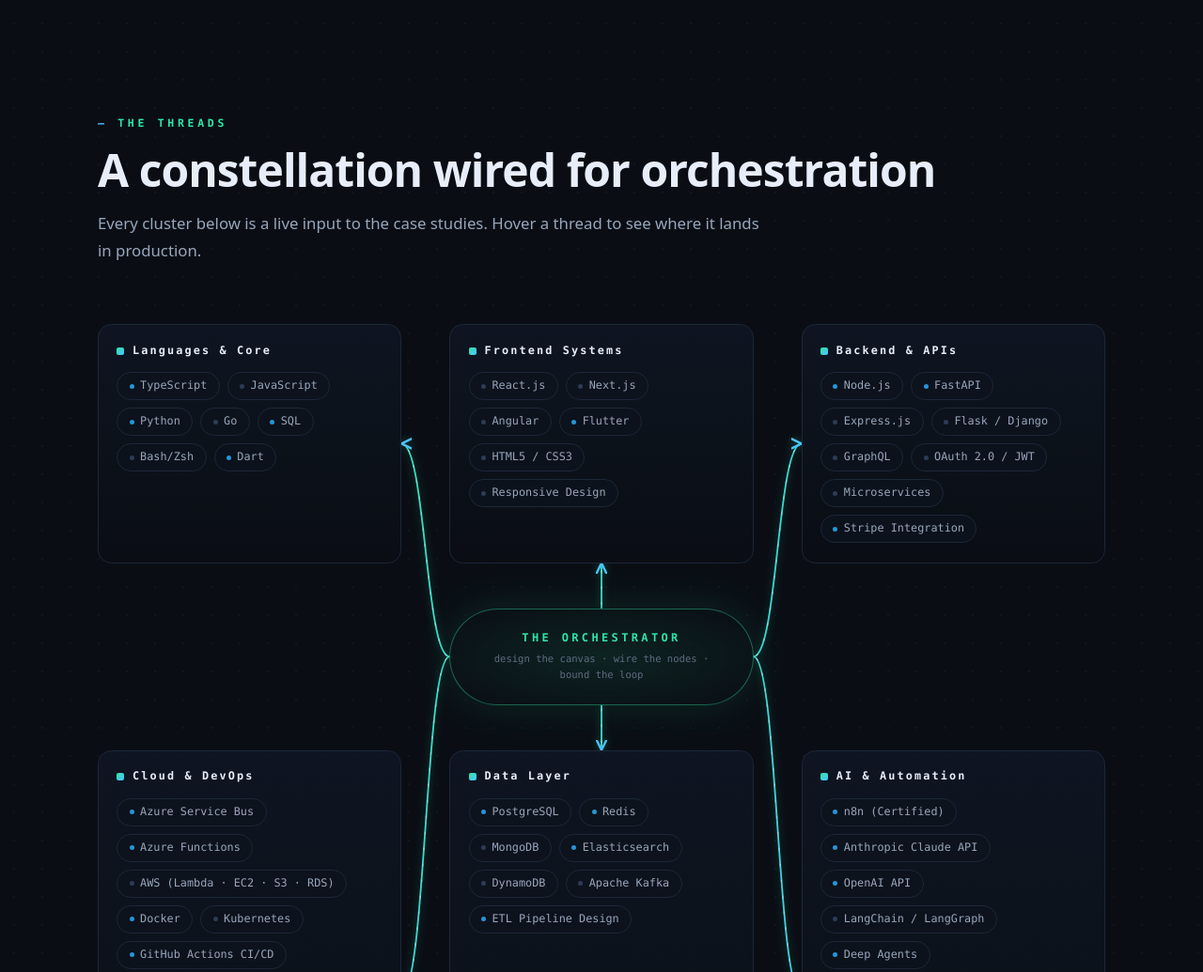
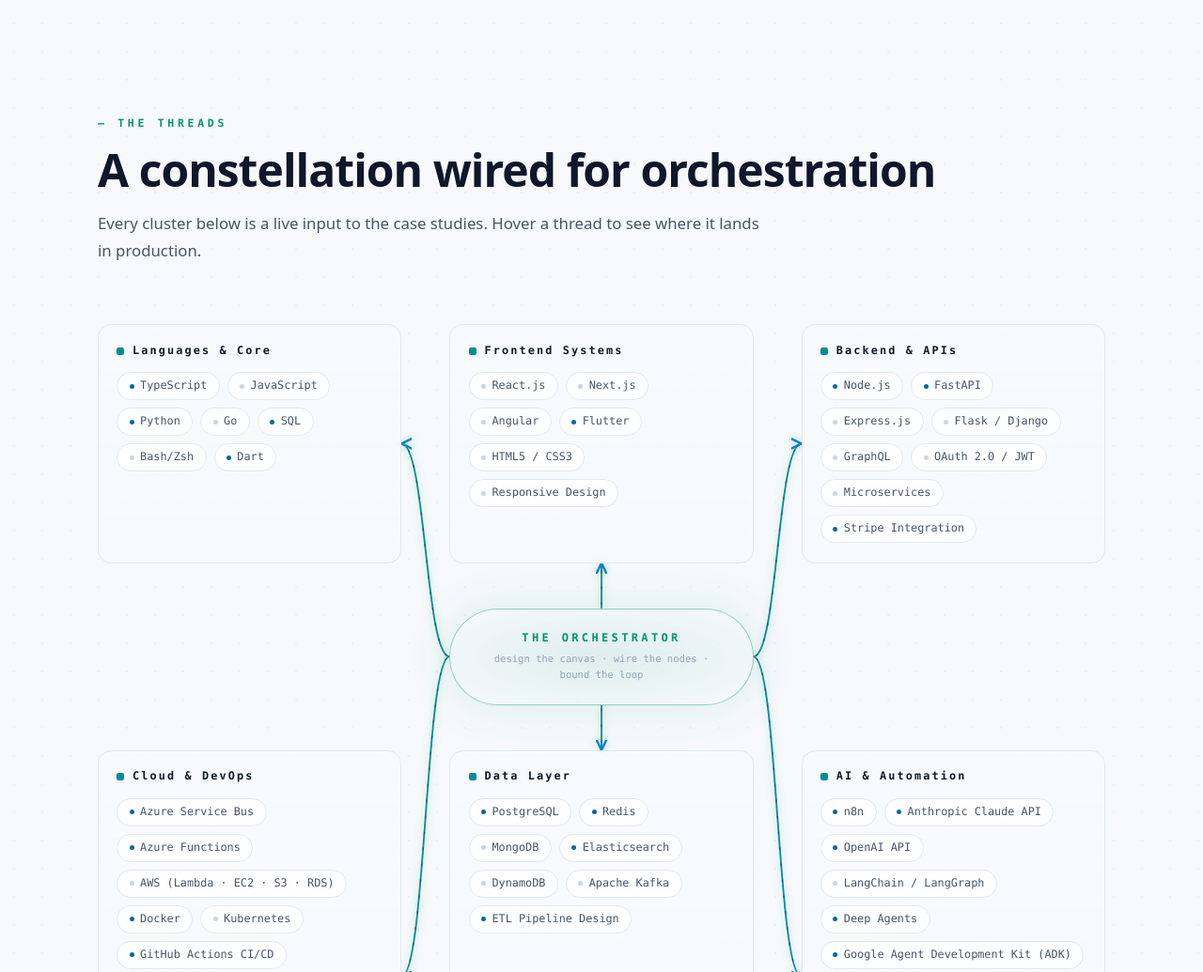
Before and after one commit to yashpatel-cv/patel-portfolio, an Astro site: page / in a window 1280 px wide. Shown: the part 1040-2075 px from the top of the page at 94% size. Built offline with nearby package versions, Linux system fonts and the light colour scheme; Astro itself is replaced by a stand-in of ours; animation ran at ten frames a second.

Commit message:
feat(portfolio): light/dark theme, de-emphasize n8n, Yantresh wordmark

```diff
--- a/src/content/content.json
+++ b/src/content/content.json
@@ -1,16 +1,16 @@
 {
   "meta": {
     "title": "Yash Patel — Full-Stack Developer · AI Orchestration & Automation",
-    "description": "Full-Stack Developer and n8n Certified Professional. I architect distributed data engines, autonomous AI operations pipelines, and bounded multi-agent systems. 1M+ products tracked, 300+ stores scraped, sub-100ms search at scale.",
-    "themeColor": "#0a0e14",
+    "description": "Full-Stack Developer specializing in AI agents and automation. I architect distributed data engines, autonomous AI operations pipelines, and bounded multi-agent systems. 1M+ products tracked, 300+ stores scraped, sub-100ms search at scale.",
+    "themeColor": "#f7f9fc",
     "language": "en",
     "author": "Yash Patel",
-    "keywords": ["Full-Stack Developer", "AI Orchestration", "AI Agents", "Multi-Agent Systems", "LangGraph", "Google Agent Development Kit", "Hugging Face Agents", "n8n Certified Professional", "Automation Engineer", "Distributed Systems", "LLM Pipelines", "TypeScript", "Python"]
+    "keywords": ["Full-Stack Developer", "AI Orchestration", "AI Agents", "Multi-Agent Systems", "LangGraph", "Google Agent Development Kit", "Hugging Face Agents", "Automation Engineer", "Distributed Systems", "LLM Pipelines", "TypeScript", "Python"]
   },
   "brand": {
     "mark": "YP",
-    "wordmark": "yash.patel",
-    "tagline": "yantresh — the holder of threads"
+    "wordmark": "Yantresh",
+    "tagline": "the holder of threads"
   },
   "nav": {
     "ariaLabel": "Primary navigation",
@@ -25,7 +25,7 @@
   },
   "hero": {
     "status": "Available for AI infrastructure & automation engineering",
-    "kicker": "n8n CERTIFIED PROFESSIONAL · 4+ YEARS SHIPPING TO PRODUCTION",
+    "kicker": "AI AGENTS & AUTOMATION ENGINEER · 4+ YEARS SHIPPING TO PRODUCTION",
     "name": "Yash Patel",
     "role": "Full-Stack Developer · AI Orchestration Engineer",
     "headline": {
@@ -43,7 +43,7 @@
       "title": "amatya@yantresh:~",
       "lines": [
         { "cmd": "whoami", "out": "yash.patel — full-stack dev · ai orchestration · data at scale" },
-        { "cmd": "n8n certs --verify", "out": "✓ n8n Certified Professional" },
+        { "cmd": "certs --list", "out": "✓ Hugging Face AI Agents · Google ADK · LangGraph Deep Agents" },
         { "cmd": "uptime --career", "out": "4+ yrs · 1M+ products tracked · 300+ stores · 30K+ app installs" },
         { "cmd": "./yantresh --status", "out": "ACTIVE DEV → AI Workforce OS · Phase 0: prove the loop" }
       ]
@@ -145,7 +145,7 @@
         "title": "AI & Automation",
         "position": { "col": 3, "row": 3 },
         "items": [
-          { "name": "n8n (Certified)", "links": ["synapse"] },
+          { "name": "n8n", "links": ["synapse"] },
           { "name": "Anthropic Claude API", "links": ["synapse", "yantresh"] },
           { "name": "OpenAI API", "links": ["synapse", "yantresh"] },
           { "name": "LangChain / LangGraph" },
@@ -419,10 +419,10 @@
       { "credential": "Computer Engineering (Diploma)", "school": "Government Polytechnic Gandhinagar, India", "period": "2016 — 2019" }
     ],
     "certifications": [
-      { "name": "n8n Certified Professional", "issuer": "n8n.io", "note": "credential available on request" },
       { "name": "AI Agents Course — Certificate of Fundamentals of Agents", "issuer": "Hugging Face", "note": "credential available on request" },
       { "name": "Build Agents with Agent Development Kit (ADK)", "issuer": "Google Cloud Skills Boost", "note": "credential available on request" },
-      { "name": "Deep Agents with LangGraph", "issuer": "LangChain Academy", "note": "credential available on request" }
+      { "name": "Deep Agents with LangGraph", "issuer": "LangChain Academy", "note": "credential available on request" },
+      { "name": "n8n Certified Professional", "issuer": "n8n.io", "note": "credential available on request" }
     ]
   },
   "contact": {
--- a/src/layouts/Base.astro
+++ b/src/layouts/Base.astro
@@ -33,7 +33,7 @@ const schema = JSON.stringify({
       knowsAbout: meta.keywords,
       hasCredential: {
         '@type': 'EducationalOccupationalCredential',
-        name: 'n8n Certified Professional',
+        name: 'Hugging Face AI Agents Course — Certificate of Fundamentals of Agents',
       },
     },
     {
@@ -61,6 +61,16 @@ const schema = JSON.stringify({
   <head>
     <meta charset="utf-8" />
     <meta name="viewport" content="width=device-width, initial-scale=1" />
+    {/* Set theme before paint to avoid a flash. Light is the default. */}
+    <script is:inline>
+      (function () {
+        try {
+          if (localStorage.getItem('theme') === 'dark') {
+            document.documentElement.setAttribute('data-theme', 'dark');
+          }
+        } catch (e) {}
+      })();
+    </script>
     <title>{meta.title}</title>
     <meta name="description" content={meta.description} />
     <meta name="author" content={meta.author} />
@@ -98,6 +108,7 @@ const schema = JSON.stringify({
     <script>
       import '../scripts/threads';
       import '../scripts/palette';
+      import '../scripts/theme';
     </script>
   </body>
 </html>
--- /dev/null
+++ b/src/scripts/theme.ts
@@ -0,0 +1,45 @@
+/**
+ * Theme toggle — light is the default; dark is opt-in and persisted.
+ * The no-flash inline script in Base.astro sets the initial attribute
+ * before paint; this module wires the toggle buttons and keeps the
+ * theme-color meta in sync.
+ */
+const STORAGE_KEY = 'theme';
+const root = document.documentElement;
+
+const META_COLOR: Record<'light' | 'dark', string> = {
+  light: '#f7f9fc',
+  dark: '#0a0e14',
+};
+
+function currentTheme(): 'light' | 'dark' {
+  return root.getAttribute('data-theme') === 'dark' ? 'dark' : 'light';
+}
+
+function apply(theme: 'light' | 'dark'): void {
+  if (theme === 'dark') root.setAttribute('data-theme', 'dark');
+  else root.removeAttribute('data-theme');
+
+  document
+    .querySelector('meta[name="theme-color"]')
+    ?.setAttribute('content', META_COLOR[theme]);
+
+  document.querySelectorAll<HTMLButtonElement>('[data-theme-toggle]').forEach((btn) => {
+    btn.setAttribute('aria-pressed', String(theme === 'dark'));
+    btn.setAttribute('aria-label', theme === 'dark' ? 'Switch to light theme' : 'Switch to dark theme');
+  });
+}
+
+apply(currentTheme());
+
+document.querySelectorAll<HTMLButtonElement>('[data-theme-toggle]').forEach((btn) => {
+  btn.addEventListener('click', () => {
+    const next = currentTheme() === 'dark' ? 'light' : 'dark';
+    try {
+      localStorage.setItem(STORAGE_KEY, next);
+    } catch {
+      /* storage unavailable — toggle still works for the session */
+    }
+    apply(next);
+  });
+});
--- a/src/styles/global.css
+++ b/src/styles/global.css
@@ -8,20 +8,20 @@
 @import '@fontsource/jetbrains-mono/600.css';
 
 @theme {
-  --color-void: #060810;
-  --color-bg: #0a0e14;
-  --color-panel: #0d131d;
-  --color-panel-2: #101826;
-  --color-line: #1c2738;
-  --color-line-bright: #2d3c55;
-  --color-ink: #e8eef9;
-  --color-ink-dim: #98a6bc;
-  --color-ink-faint: #5f6c81;
-  --color-emerald: #2ee6a8;
-  --color-emerald-dim: #17b683;
-  --color-azure: #4cc3ff;
-  --color-azure-dim: #2496d8;
-  --color-amber: #f5b950;
+  --color-void: rgb(var(--void-rgb));
+  --color-bg: rgb(var(--bg-rgb));
+  --color-panel: rgb(var(--panel-rgb));
+  --color-panel-2: rgb(var(--panel-2-rgb));
+  --color-line: rgb(var(--line-rgb));
+  --color-line-bright: rgb(var(--line-bright-rgb));
+  --color-ink: rgb(var(--ink-rgb));
+  --color-ink-dim: rgb(var(--ink-dim-rgb));
+  --color-ink-faint: rgb(var(--ink-faint-rgb));
+  --color-emerald: rgb(var(--emerald-rgb));
+  --color-emerald-dim: rgb(var(--emerald-dim-rgb));
+  --color-azure: rgb(var(--azure-rgb));
+  --color-azure-dim: rgb(var(--azure-dim-rgb));
+  --color-amber: rgb(var(--amber-rgb));
 
   --font-sans: 'Space Grotesk Variable', 'Space Grotesk', ui-sans-serif, system-ui, sans-serif;
   --font-mono: 'JetBrains Mono', ui-monospace, SFMono-Regular, Menlo, monospace;
@@ -30,6 +30,47 @@
      scroll reveals; use var(--ease-out) for new interactive transitions
      instead of the generic `ease` keyword, for one consistent feel. */
   --ease-out: cubic-bezier(0.22, 0.8, 0.3, 1);
+}
+
+/* ------------------------------------------------------------------
+   Theme tokens — light is the default; [data-theme="dark"] flips
+   surfaces + ink. Brand accents deepen in light for legible contrast.
+   ------------------------------------------------------------------ */
+:root {
+  color-scheme: light;
+  --void-rgb: 255 255 255;
+  --bg-rgb: 247 249 252;
+  --panel-rgb: 255 255 255;
+  --panel-2-rgb: 248 250 253;
+  --line-rgb: 226 232 240;
+  --line-bright-rgb: 203 213 225;
+  --ink-rgb: 15 23 42;
+  --ink-dim-rgb: 71 85 105;
+  --ink-faint-rgb: 148 163 184;
+  --shadow-rgb: 15 23 42;
+  --emerald-rgb: 5 150 105;
+  --emerald-dim-rgb: 4 120 87;
+  --azure-rgb: 2 132 199;
+  --azure-dim-rgb: 3 105 161;
+  --amber-rgb: 217 119 6;
+}
+:root[data-theme="dark"] {
+  color-scheme: dark;
+  --void-rgb: 6 8 16;
+  --bg-rgb: 10 14 20;
+  --panel-rgb: 13 19 29;
+  --panel-2-rgb: 16 24 38;
+  --line-rgb: 28 39 56;
+  --line-bright-rgb: 45 60 85;
+  --ink-rgb: 232 238 249;
+  --ink-dim-rgb: 152 166 188;
+  --ink-faint-rgb: 95 108 129;
+  --shadow-rgb: 0 0 0;
+  --emerald-rgb: 46 230 168;
+  --emerald-dim-rgb: 23 182 131;
+  --azure-rgb: 76 195 255;
+  --azure-dim-rgb: 36 150 216;
+  --amber-rgb: 245 185 80;
 }
 
 /* ------------------------------------------------------------------
@@ -48,12 +89,12 @@
     -webkit-font-smoothing: antialiased;
     overflow-x: hidden;
     /* blueprint dot-grid: the canvas every node sits on */
-    background-image: radial-gradient(circle, rgb(76 195 255 / 0.05) 1px, transparent 1px);
+    background-image: radial-gradient(circle, rgb(var(--azure-rgb) / 0.05) 1px, transparent 1px);
     background-size: 30px 30px;
   }
 
   ::selection {
-    background: rgb(46 230 168 / 0.25);
+    background: rgb(var(--emerald-rgb) / 0.25);
     color: var(--color-ink);
   }
 
@@ -174,17 +215,17 @@
   .btn-primary {
     background: linear-gradient(135deg, var(--color-emerald), #1ed3c2);
     color: #04241a;
-    box-shadow: 0 0 24px rgb(46 230 168 / 0.25);
+    box-shadow: 0 0 24px rgb(var(--emerald-rgb) / 0.25);
   }
   .btn-primary:hover {
-    box-shadow: 0 0 38px rgb(46 230 168 / 0.45);
+    box-shadow: 0 0 38px rgb(var(--emerald-rgb) / 0.45);
     transform: translateY(-1px);
   }
 
   .btn-ghost {
     border: 1px solid var(--color-line-bright);
     color: var(--color-ink-dim);
-    background: rgb(16 24 38 / 0.5);
+    background: rgb(var(--panel-2-rgb) / 0.5);
   }
   .btn-ghost:hover {
     border-color: var(--color-azure);
@@ -197,7 +238,7 @@
     gap: 0.4rem;
     border: 1px solid var(--color-line);
     border-radius: 999px;
-    background: rgb(13 19 29 / 0.85);
+    background: rgb(var(--panel-rgb) / 0.85);
     padding: 0.32rem 0.78rem;
     font-family: var(--font-mono);
     font-size: 0.74rem;
@@ -227,7 +268,7 @@
   .chip[data-links].active {
     border-color: var(--color-emerald);
     color: var(--color-emerald);
-    box-shadow: 0 0 16px rgb(46 230 168 / 0.18);
+    box-shadow: 0 0 16px rgb(var(--emerald-rgb) / 0.18);
   }
   .chip[data-links]:hover::before,
   .chip[data-links].active::before {
@@ -255,13 +296,13 @@
   }
   .status-live {
     color: var(--color-emerald);
-    border: 1px solid rgb(46 230 168 / 0.35);
-    background: rgb(46 230 168 / 0.08);
+    border: 1px solid rgb(var(--emerald-rgb) / 0.35);
+    background: rgb(var(--emerald-rgb) / 0.08);
   }
   .status-dev {
     color: var(--color-amber);
-    border: 1px solid rgb(245 185 80 / 0.35);
-    background: rgb(245 185 80 / 0.08);
+    border: 1px solid rgb(var(--amber-rgb) / 0.35);
+    background: rgb(var(--amber-rgb) / 0.08);
   }
 
   @keyframes pulse-dot {
@@ -287,7 +328,7 @@
     top: 0;
     z-index: 50;
     border-bottom: 1px solid transparent;
-    background: rgb(6 8 16 / 0.72);
+    background: rgb(var(--void-rgb) / 0.72);
     backdrop-filter: blur(14px);
     -webkit-backdrop-filter: blur(14px);
     transition: border-color 0.3s ease;
@@ -346,6 +387,38 @@
   }
   .nav-link[aria-current='true'] {
     color: var(--color-emerald);
+  }
+
+  .theme-toggle {
+    display: inline-flex;
+    align-items: center;
+    justify-content: center;
+    width: 2.1rem;
+    height: 2.1rem;
+    border-radius: 0.55rem;
+    border: 1px solid var(--color-line);
+    background: transparent;
+    color: var(--color-ink-dim);
+    cursor: pointer;
+    transition:
+      color 0.18s var(--ease-out),
+      border-color 0.18s var(--ease-out),
+      background-color 0.18s var(--ease-out);
+  }
+  .theme-toggle:hover {
+    color: var(--color-emerald);
+    border-color: var(--color-line-bright);
+    background: rgb(var(--emerald-rgb) / 0.06);
+  }
+  /* Light shows the moon (click → dark); dark shows the sun (click → light). */
+  .theme-toggle .icon-sun {
+    display: none;
+  }
+  [data-theme='dark'] .theme-toggle .icon-moon {
+    display: none;
+  }
+  [data-theme='dark'] .theme-toggle .icon-sun {
+    display: block;
   }
 
   .nav-toggle {
@@ -435,14 +508,14 @@
     right: -8%;
     width: 34rem;
     height: 34rem;
-    background: rgb(46 230 168 / 0.09);
+    background: rgb(var(--emerald-rgb) / 0.09);
   }
   .hero-glow.azure {
     bottom: -18%;
     left: -10%;
     width: 30rem;
     height: 30rem;
-    background: rgb(76 195 255 / 0.09);
+    background: rgb(var(--azure-rgb) / 0.09);
   }
 
   /* Name is the focal point — big, solid, instantly legible to any reader. */
@@ -500,8 +573,8 @@
   .term {
     border: 1px solid var(--color-line);
     border-radius: 0.9rem;
-    background: linear-gradient(180deg, rgb(13 19 29 / 0.92), rgb(8 11 18 / 0.92));
-    box-shadow: 0 24px 60px rgb(0 0 0 / 0.45), 0 0 0 1px rgb(46 230 168 / 0.04);
+    background: linear-gradient(180deg, rgb(var(--panel-rgb) / 0.92), rgb(var(--void-rgb) / 0.92));
+    box-shadow: 0 24px 60px rgb(var(--shadow-rgb) / 0.45), 0 0 0 1px rgb(var(--emerald-rgb) / 0.04);
     overflow: hidden;
   }
   .term-bar {
@@ -509,7 +582,7 @@
     align-items: center;
     gap: 0.5rem;
     border-bottom: 1px solid var(--color-line);
-    background: rgb(16 24 38 / 0.6);
+    background: rgb(var(--panel-2-rgb) / 0.6);
     padding: 0.65rem 1rem;
   }
   .term-bar .dot {
@@ -573,7 +646,7 @@
   .metric {
     border: 1px solid var(--color-line);
     border-radius: 0.8rem;
-    background: rgb(13 19 29 / 0.6);
+    background: rgb(var(--panel-rgb) / 0.6);
     padding: 1.1rem 1.2rem;
     transition: border-color 0.2s var(--ease-out), transform 0.2s var(--ease-out);
   }
@@ -652,7 +725,7 @@
     border-radius: 0.7rem;
     background: linear-gradient(180deg, var(--color-panel-2), var(--color-panel));
     padding: 0.85rem 1rem 0.9rem;
-    box-shadow: 0 10px 30px rgb(0 0 0 / 0.35);
+    box-shadow: 0 10px 30px rgb(var(--shadow-rgb) / 0.35);
     transition: border-color 0.25s ease, box-shadow 0.25s ease;
   }
   /* n8n-style ports on either side of every node */
@@ -682,7 +755,7 @@
   .flow.on .flow-node::before,
   .flow.on .flow-node::after {
     border-color: var(--node-accent, var(--color-azure));
-    box-shadow: 0 0 10px rgb(76 195 255 / 0.35);
+    box-shadow: 0 0 10px rgb(var(--azure-rgb) / 0.35);
   }
 
   .flow-node .flow-kind {
@@ -729,7 +802,7 @@
     --node-accent: var(--color-emerald);
   }
   .flow-node.kind-guard {
-    border-color: rgb(245 185 80 / 0.3);
+    border-color: rgb(var(--amber-rgb) / 0.3);
   }
 
   .flow-caption {
@@ -753,14 +826,14 @@
     fill: none;
     stroke-width: 1.8;
     transition: stroke-dashoffset 1s cubic-bezier(0.22, 0.8, 0.3, 1);
-    filter: drop-shadow(0 0 4px rgb(46 230 168 / 0.35));
+    filter: drop-shadow(0 0 4px rgb(var(--emerald-rgb) / 0.35));
   }
   .thread-lit.kind-reject {
-    filter: drop-shadow(0 0 4px rgb(245 185 80 / 0.35));
+    filter: drop-shadow(0 0 4px rgb(var(--amber-rgb) / 0.35));
   }
   .thread-flow {
     fill: none;
-    stroke: rgb(232 238 249 / 0.85);
+    stroke: rgb(var(--ink-rgb) / 0.85);
     stroke-width: 1.2;
     stroke-dasharray: 3 14;
     opacity: 0;
@@ -797,7 +870,7 @@
     position: relative;
     border: 1px solid var(--color-line);
     border-radius: 1.1rem;
-    background: linear-gradient(180deg, rgb(13 19 29 / 0.85), rgb(8 11 18 / 0.9));
+    background: linear-gradient(180deg, rgb(var(--panel-rgb) / 0.85), rgb(var(--void-rgb) / 0.9));
     padding: 2rem 1.5rem;
     transition: border-color 0.3s ease, box-shadow 0.3s ease;
   }
@@ -808,7 +881,7 @@
   }
   .node-card.thread-target {
     border-color: var(--color-emerald);
-    box-shadow: 0 0 44px rgb(46 230 168 / 0.14);
+    box-shadow: 0 0 44px rgb(var(--emerald-rgb) / 0.14);
   }
 
   /* corner brackets — schematic feel */
@@ -852,7 +925,7 @@
   .cluster-card {
     border: 1px solid var(--color-line);
     border-radius: 0.9rem;
-    background: linear-gradient(180deg, rgb(16 24 38 / 0.75), rgb(10 14 20 / 0.8));
+    background: linear-gradient(180deg, rgb(var(--panel-2-rgb) / 0.75), rgb(var(--bg-rgb) / 0.8));
     padding: 1.15rem 1.2rem 1.3rem;
     transition: border-color 0.25s ease;
   }
@@ -879,10 +952,10 @@
   }
 
   .core-node {
-    border: 1px solid rgb(46 230 168 / 0.4);
+    border: 1px solid rgb(var(--emerald-rgb) / 0.4);
     border-radius: 999px;
-    background: radial-gradient(ellipse at center, rgb(46 230 168 / 0.1), rgb(10 14 20 / 0.9));
-    box-shadow: 0 0 50px rgb(46 230 168 / 0.12);
+    background: radial-gradient(ellipse at center, rgb(var(--emerald-rgb) / 0.1), rgb(var(--bg-rgb) / 0.9));
+    box-shadow: 0 0 50px rgb(var(--emerald-rgb) / 0.12);
     padding: 1.4rem 2rem;
     text-align: center;
   }
@@ -894,12 +967,12 @@
     border: 1px solid var(--color-line);
     border-left: 2px solid var(--color-amber);
     border-radius: 0.6rem;
-    background: rgb(13 19 29 / 0.7);
+    background: rgb(var(--panel-rgb) / 0.7);
     padding: 0.85rem 1rem;
     transition: border-color 0.2s ease, transform 0.2s ease;
   }
   .bound-row:hover {
-    border-color: rgb(245 185 80 / 0.5);
+    border-color: rgb(var(--amber-rgb) / 0.5);
     transform: translateX(3px);
   }
   .bound-n {
@@ -932,9 +1005,9 @@
   }
 
   .guarantee {
-    border: 1px dashed rgb(46 230 168 / 0.4);
+    border: 1px dashed rgb(var(--emerald-rgb) / 0.4);
     border-radius: 0.8rem;
-    background: rgb(46 230 168 / 0.05);
+    background: rgb(var(--emerald-rgb) / 0.05);
     padding: 1.1rem 1.3rem;
     font-family: var(--font-mono);
     font-size: 0.8rem;
@@ -945,7 +1018,7 @@
   .highlight-card {
     border: 1px solid var(--color-line);
     border-radius: 0.8rem;
-    background: rgb(16 24 38 / 0.45);
+    background: rgb(var(--panel-2-rgb) / 0.45);
     padding: 1.2rem 1.3rem;
     transition: border-color 0.2s ease;
   }
@@ -1010,7 +1083,7 @@
   }
   .xp-item.revealed::before {
     background: var(--color-emerald);
-    box-shadow: 0 0 0 1px var(--color-emerald), 0 0 14px rgb(46 230 168 / 0.5);
+    box-shadow: 0 0 0 1px var(--color-emerald), 0 0 14px rgb(var(--emerald-rgb) / 0.5);
   }
 
   .xp-role {
@@ -1122,15 +1195,15 @@
     color: var(--color-ink);
   }
   .tf::backdrop {
-    background: rgb(6 8 16 / 0.72);
+    background: rgb(var(--void-rgb) / 0.72);
     backdrop-filter: blur(8px);
     -webkit-backdrop-filter: blur(8px);
   }
   .tf-box {
     border: 1px solid var(--color-line-bright);
     border-radius: 1rem;
-    background: linear-gradient(180deg, rgb(16 24 38 / 0.98), rgb(8 11 18 / 0.98));
-    box-shadow: 0 40px 100px rgb(0 0 0 / 0.6), 0 0 60px rgb(46 230 168 / 0.07);
+    background: linear-gradient(180deg, rgb(var(--panel-2-rgb) / 0.98), rgb(var(--void-rgb) / 0.98));
+    box-shadow: 0 40px 100px rgb(var(--shadow-rgb) / 0.6), 0 0 60px rgb(var(--emerald-rgb) / 0.07);
     overflow: hidden;
   }
   .tf-head {
@@ -1182,9 +1255,9 @@
     cursor: pointer;
   }
   .tf-opt[aria-selected='true'] {
-    background: rgb(46 230 168 / 0.09);
+    background: rgb(var(--emerald-rgb) / 0.09);
     color: var(--color-ink);
-    outline: 1px solid rgb(46 230 168 / 0.35);
+    outline: 1px solid rgb(var(--emerald-rgb) / 0.35);
   }
   .tf-opt[aria-selected='true'] .tf-label::before {
     content: '⟶ ';
@@ -1236,8 +1309,8 @@
     transition: opacity 0.35s ease;
     background: radial-gradient(
       480px circle at var(--mx, 50%) var(--my, 50%),
-      rgb(76 195 255 / 0.07),
-      rgb(46 230 168 / 0.03) 35%,
+      rgb(var(--azure-rgb) / 0.07),
+      rgb(var(--emerald-rgb) / 0.03) 35%,
       transparent 65%
     );
   }
@@ -1256,7 +1329,7 @@
     transform: scaleX(var(--progress, 0));
     transform-origin: left center;
     background: linear-gradient(90deg, var(--color-emerald), var(--color-azure));
-    box-shadow: 0 0 10px rgb(46 230 168 / 0.4);
+    box-shadow: 0 0 10px rgb(var(--emerald-rgb) / 0.4);
     pointer-events: none;
   }
 }
```
Also changed, not shown: src/components/NavBar.astro (+11 -0 lines).
